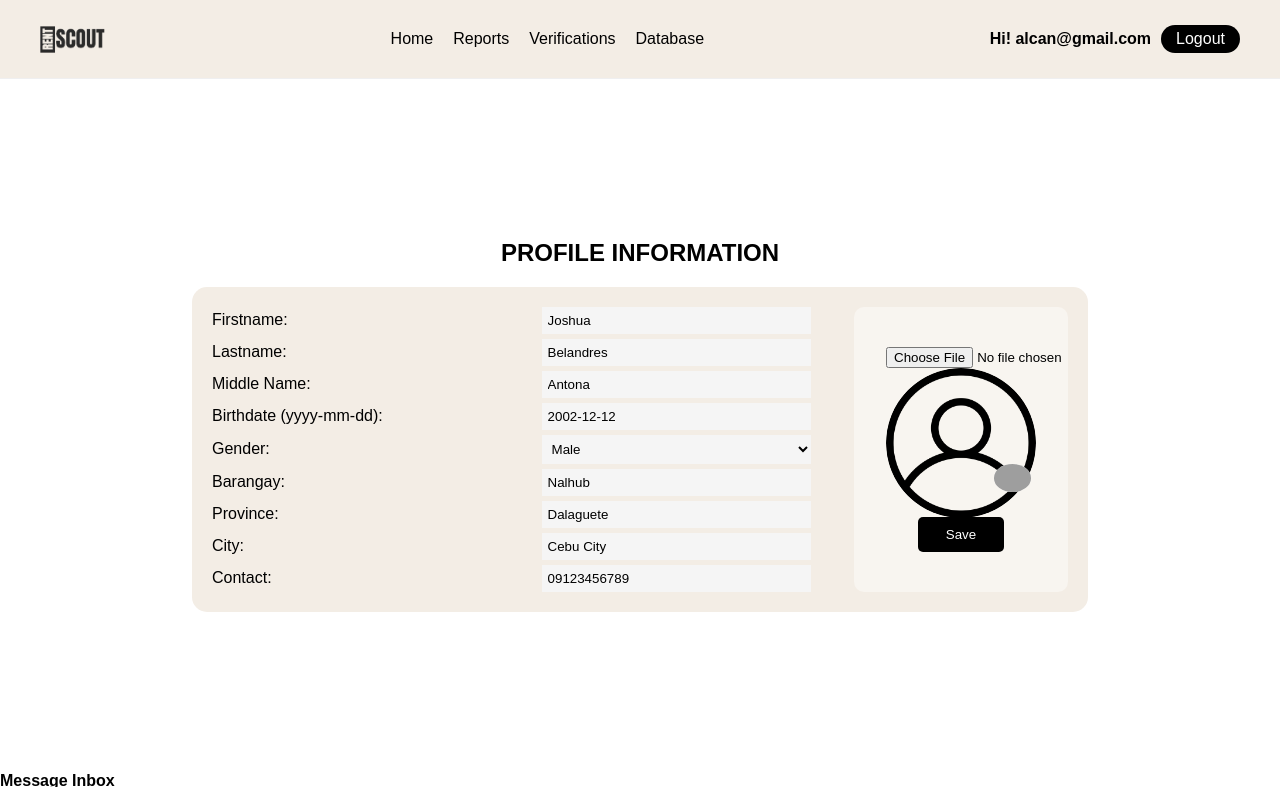
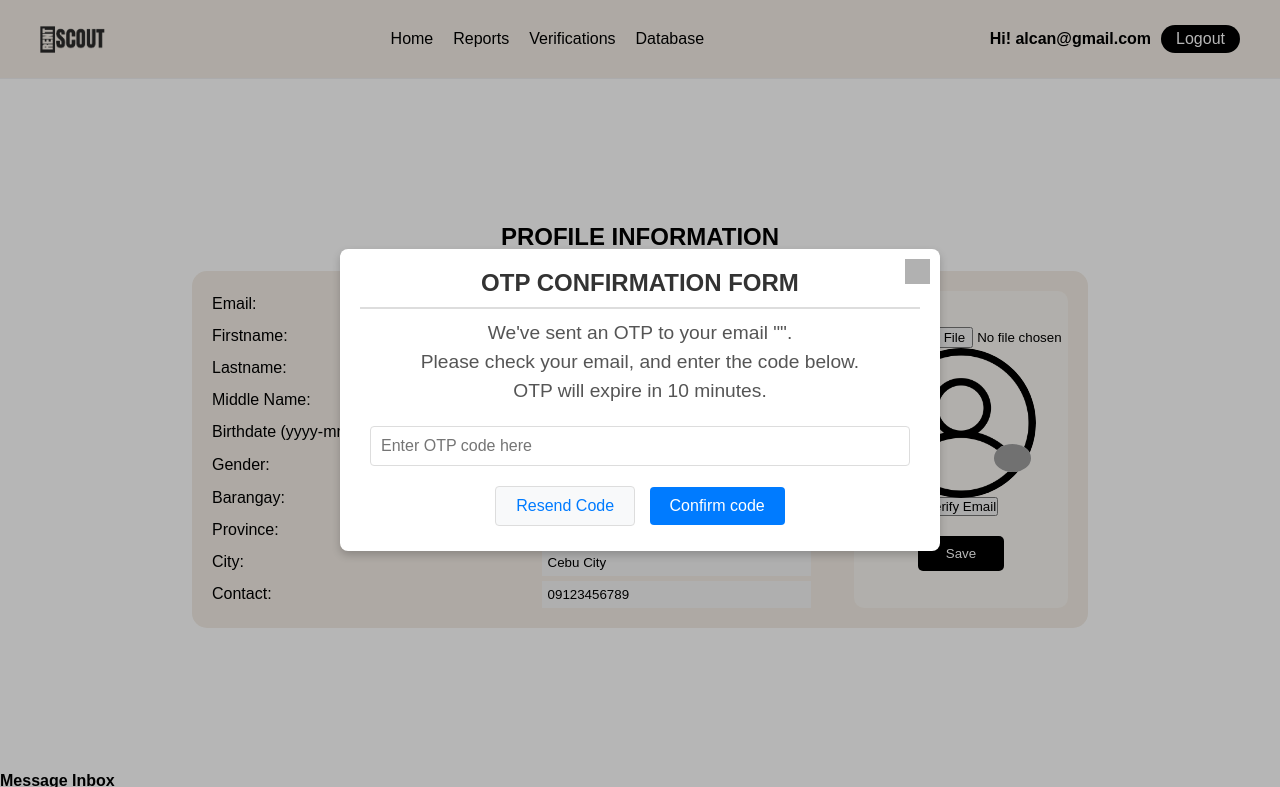
Before and after one commit to Kimkim787/APPDEV-RENTSCOUT, a Django app: page /user/user_profile_admin_access/1/ in a window 1280 px wide. Shown: the top 787 px of the page. Run offline with Django 4.2, Linux system fonts and the light colour scheme; a user stored in the database is signed in; data comes from the database, SQL or seed files in the repository; both versions use the stored data as it was after the commit; some libraries are stand-ins or nearby versions; grey boxes are pictures that could not be loaded.

Commit message:
qa fixes

```diff
--- a/RentScout/models.py
+++ b/RentScout/models.py
@@ -64,6 +64,7 @@ class ScoutUser(AbstractBaseUser, PermissionsMixin):
     city = models.CharField(max_length = 50, default = "", null=True)
     contact = models.CharField(max_length = 15, default="", null=True)
     profile_image = models.FileField(upload_to='upload/user_profiles', default = 'upload/user_profiles/user.png', null=True, blank=True)
+    verified = models.BooleanField(default = False)
 
     def fullname(self):
         return f'{self.firstname} {self.lastname}'
@@ -122,6 +123,7 @@ class ScoutUser_Landlord(AbstractBaseUser, PermissionsMixin):
 
     usertype = models.CharField(max_length = 10, default="Landlord", null=False, blank=False)
     gcash = models.CharField(max_length = 15, default="", null=True, blank = True)
+    verified = models.BooleanField(default = False)
 
     is_staff = models.BooleanField(default=False)
     is_active = models.BooleanField(default=True)
--- a/RentScout/static/css/signup.css
+++ b/RentScout/static/css/signup.css
@@ -206,10 +206,6 @@ select{
     }
 }
 
-
-
-
-
 .hidden{
     display: none !important;
 }
@@ -235,6 +231,7 @@ select{
     top: 0;
     width: fit-content;
 }
+
 #otp_confirmation_form .otpdiv{
     background-color: #fff;
     display: flex;
--- a/RentScout/static/css/user_profile.css
+++ b/RentScout/static/css/user_profile.css
@@ -79,3 +79,106 @@ input[type="submit"]{
     border-radius: 100%;
     background-color: #fff;
 }
+
+#modal_body{
+    position: absolute;
+    display: flex;
+    justify-content: center;
+    align-items: center;
+    top: 0;
+    left: 0;
+    width: 100%;
+    height: 100%;
+    background-color: rgba(0, 0, 0, 0.288);
+}
+
+/* modal container */
+.otpdiv {
+    position: relative;
+    width: 90%;
+    max-width: 600px;
+    background-color: #fff;
+    padding: 20px;
+    box-shadow: 0 4px 8px rgba(0, 0, 0, 0.2);
+    border-radius: 8px;
+    text-align: center;
+    z-index: 1000;
+}
+
+.otpdiv h2 {
+    margin: 0 0 10px;
+    font-size: 1.5rem;
+    color: #333;
+}
+
+.otpdiv hr {
+    margin: 10px 0;
+    border: none;
+    border-top: 2px solid #ddd;
+}
+
+/* Description text */
+.otpdiv p {
+    font-size: 1.2rem;
+    color: #555;
+    margin-bottom: 20px;
+    line-height: 1.5;
+}
+
+.otpdiv #user_email {
+    font-weight: bold;
+    color: #007bff;
+}
+
+/* Input field */
+.otpdiv input[type="text"] {
+    width: calc(100% - 20px);
+    padding: 10px;
+    margin-bottom: 15px;
+    border: 1px solid #ddd;
+    border-radius: 4px;
+    font-size: 1rem;
+    box-sizing: border-box;
+}
+
+.otpdiv button {
+    padding: 10px 20px;
+    margin: 5px;
+    border: none;
+    border-radius: 4px;
+    font-size: 1rem;
+    cursor: pointer;
+    transition: background-color 0.3s;
+}
+
+/* Resend button */
+.otpdiv #resend_otp {
+    background-color: #f8f9fa;
+    color: #007bff;
+    border: 1px solid #ddd;
+}
+
+.otpdiv #resend_otp:hover {
+    background-color: #e2e6ea;
+}
+
+/* Confirm button */
+.otpdiv #confirm_otp {
+    background-color: #007bff;
+    color: #fff;
+}
+
+.otpdiv #confirm_otp:hover {
+    background-color: #0056b3;
+}
+
+#close_otp_modal {
+    position: absolute;
+    top: 10px;
+    right: 10px;
+    width: 25px;
+    height: 25px;
+    cursor: pointer;
+    transition: transform 0.2s, opacity 0.3s;
+    opacity: 0.8;
+}
--- a/RentScout/static/scripts/user_profile.js
+++ b/RentScout/static/scripts/user_profile.js
@@ -1,3 +1,4 @@
+emailjs.init("Q_A-eXEwrvvQsFMYs");
 $(document).ready(function(){
     $('#upload_btn').on('click', function(){
         $('input[name="profile_image"]').trigger('click');
@@ -6,6 +7,96 @@ $(document).ready(function(){
     $('#profile_pic_input').on('change', function(){
         previewImage(this, $('#profile_img'))
     })
+
+    $('#get_otp').on('click', function(){
+        const email = $('input[name="email"]').val();
+        send_otp(email);
+    })
+
+    $('#resend_otp').on('click', function(){
+        const email = $('input[name="email"]').val();
+        send_otp(email);
+    })
+
+    // CONFIRM CODE BUTTON
+    $('#confirm_otp').on('click', function(){
+        validate_otp($(this));
+    })
+
+    $('#close_otp_modal').on('click', function(){
+        $('#modal_body').addClass('hidden');
+    })
+
+    function send_otp(email){
+        console.log(email);
+        $.ajax({
+            url: '/signup/get_otp/',
+            type: 'GET',
+            success: function(response){
+                const public_key = response.mail_keys.public_key;
+                const template_key = response.mail_keys.template_key;
+                localStorage.setItem('otp', response.otp);
+
+                setTimeout(function() {
+                    localStorage.removeItem('otp');
+                }, 600000);  // 10 minutes
+
+                // SEND OTP TO EMAIL
+                emailjs.send(public_key, template_key, {
+                    to_email: email,
+                    otp: response.otp,
+                  }).then(
+                    function(response) {
+                      SoloMessageFlow(`OTP was sent to ${email}`, 'success');
+                      $('#modal_body').removeClass('hidden');
+                      $('#user_email').text(email);
+                    },
+                    function(error) {
+                        console.log(error);
+                        SoloMessageFlow("Failed to send email.", 'error');
+                    //   SoloMessageFlow('Failed to send email. Something\'s wrong with the server.', 'error')
+                    }
+                    );
+            },
+            error: function(xhr, status, error) {
+                let errorMessage = xhr.responseJSON && xhr.responseJSON.error ? xhr.responseJSON.error : error;
+                SoloMessageFlow(`${errorMessage}`, 'error');
+            }
+
+        })
+    }
+
+    function validate_otp(btn){
+        console.log("validating otp");
+        const saved_otp = localStorage.getItem('otp');
+        const inputted_otp = $('#OTP').val();
+        console.log(saved_otp);
+        console.log(inputted_otp);
+        if(!(saved_otp === inputted_otp)){
+            console.log('otp did not match');
+            SoloMessageFlow('OTP did not match', 'error');
+            return;
+        } else {
+            $.ajax({
+                url: '/signup/get_otp/',
+                type: 'POST',
+                data: {
+                    'csrfmiddlewaretoken': $('input[name="csrfmiddlewaretoken"]').val(),
+                },
+                success: function(response){
+                    SoloMessageFlow(response.success);
+                    location.reload();
+                },
+                error: function(response){
+                    SoloMessageFlow(response.error, 'error');
+                    location.reload();
+                }
+            })
+            SoloMessageFlow('Successfully Verified');
+            $('#modal_body').removeClass('hidden');
+        }
+    }
+
 
     function previewImage(input, imgElement) {
         if (input.files && input.files[0]) {
--- a/RentScout/templates/RentScout/user_profile.html
+++ b/RentScout/templates/RentScout/user_profile.html
@@ -13,6 +13,10 @@
         {% csrf_token %}
         <input type="hidden" name="userid" value="{{ request.user.userid }}">
         <div class="profileinputs">
+            <div class="input_container">
+                <label for="email">Email:</label>
+                <input type="email" name="email" value="{{ user_data.email }}" required disabled>
+            </div>
             <div class="input_container">
                 <label for="firstname">Firstname:</label>
                 <input type="text" name="firstname" value="{{ user_data.firstname }}" required>
@@ -74,12 +78,36 @@
                 <img src="{% static 'imgs/plus.png' %}" alt="upload-image" id="upload_btn" title="Upload New Profile">
 
             </div>
+            {% if request.user.verified %}
+            <p>Verified</p>
+            {% else %}
+            <button type="button" id="get_otp">Verify Email</button>
+            {% endif %}
             <input type="submit" value="Save">
         </div>
 
 
     </form>
 
+    <div id="modal_body" class="hidden">
+        <div class="otpdiv">
+            <img src="{% static 'imgs/remove.png' %}" alt="close_btn" id="close_otp_modal">
+            <div>
+                <h2>OTP CONFIRMATION FORM</h2>
+                <hr>
+            </div>
+            <p>We've sent an OTP to your email "<span id="user_email"></span>".<br>Please check your email,
+            and enter the code below.<br>OTP will expire in 10 minutes.</p>
+            <input type="text" name="OTP" id="OTP" placeholder="Enter OTP code here">
+            <button type="button" id="resend_otp">Resend Code</button>
+            <button type="button" id="confirm_otp">Confirm code</button>
+        </div>
+    </div>
+
+    <script type="text/javascript"
+        src="https://cdn.jsdelivr.net/npm/@emailjs/browser@4/dist/email.min.js">
+    </script>
     <script src="{% static 'scripts/user_profile.js' %}"></script>
+
 </section>
 {% endblock %}
--- a/RentScout/views.py
+++ b/RentScout/views.py
@@ -2202,6 +2202,14 @@ class generate_otp(View):
 
         except Exception as e:
             return JsonResponse({'error': f"{e}"}, status = 500)
+    def post(self, request):
+        try:
+            user = request.user
+            user.verified = True
+            user.save()
+            return JsonResponse({'success': 'Successfully verified'}, status = 200)
+        except:
+            return JsonResponse({'error': 'Server Error'}, status = 500)
 
 # KEYS FOR TEMPLATES USING MAILJS
 class get_mailjs_keys(View):
```
Also changed, not shown: RentScout/static/scripts/edit_building.js (+10 -0 lines), RentScout/static/scripts/genderCssToggle.js (+27 -96 lines), RentScout/static/scripts/reservations.js (+5 -2 lines), RentScout/templates/RentScout/signup.html (+4 -22 lines), RentScout/migrations/0005_scoutuser_verified_scoutuser_landlord_verified.py (added), db.sqlite3, 2 other files.
